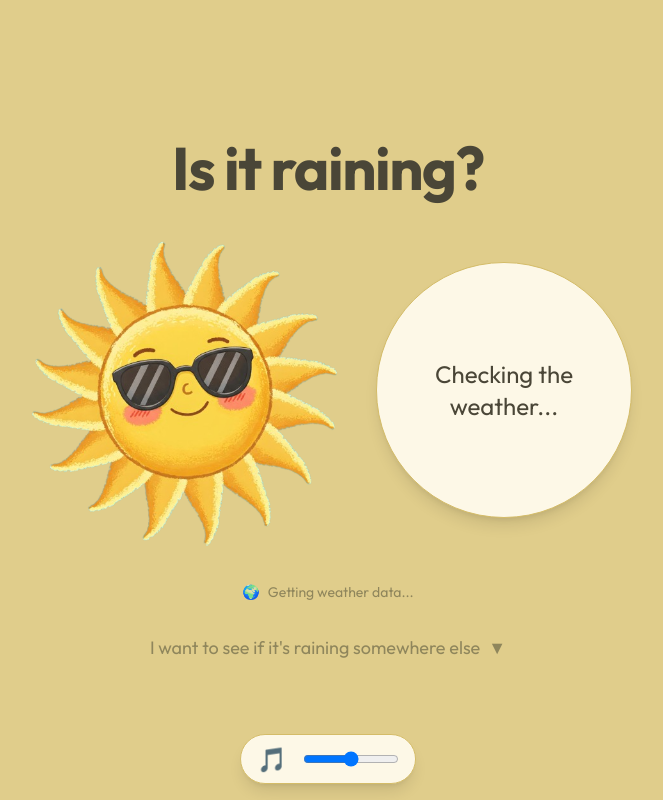
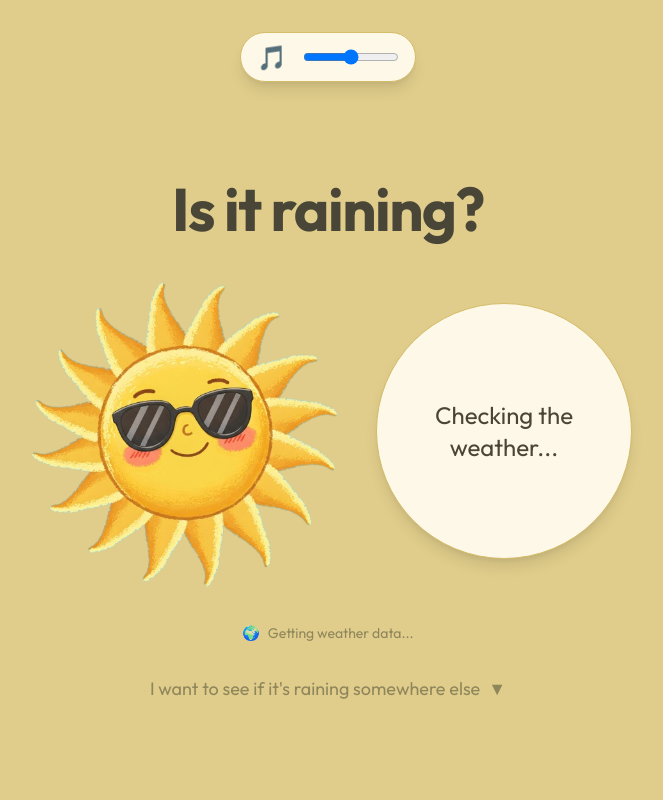
Before and after one commit to jcb42891/rain-or-not, a Next.js app: page / in a window 1280 px wide. Shown: the whole page, without its empty margins (312-975 px from the left). Built offline with nearby package versions, Linux system fonts and the light colour scheme; no server answers.

Commit message:
Fix audio player / accordion style

```diff
--- a/app/page.tsx
+++ b/app/page.tsx
@@ -79,9 +79,15 @@ export default function Home() {
 
   return (
     <main
-      className="min-h-screen flex flex-col items-center justify-center p-4 sm:p-8"
+      className="min-h-screen flex flex-col items-center p-4 sm:p-8"
       data-weather={weatherTheme}
     >
+      {/* Audio player moved to top with constrained width */}
+      <div className="w-fit mb-8">
+        <AudioPlayer isRaining={isRaining} />
+      </div>
+
+      <div className="flex-1 flex flex-col items-center justify-center">
         <div className="text-center space-y-6 sm:space-y-8 w-full max-w-2xl">
           <h1 className="text-4xl sm:text-6xl font-bold tracking-tight">
             Is it raining?
@@ -156,6 +162,7 @@ export default function Home() {
           </p>
 
           {/* Location Input Accordion */}
+          <div className="mb-16">
             <Accordion
               title="I want to see if it's raining somewhere else"
               titleClassName="text-base sm:text-lg font-medium"
@@ -191,9 +198,8 @@ export default function Home() {
               </form>
             </Accordion>
           </div>
-
-      {/* Audio player */}
-      <AudioPlayer isRaining={isRaining} />
+        </div>
+      </div>
     </main>
   );
 }
--- a/components/Accordion.tsx
+++ b/components/Accordion.tsx
@@ -38,7 +38,7 @@ export function Accordion({
       </button>
 
       <div
-        className={`transition-all duration-200 overflow-hidden ${isOpen ? 'max-h-40 mt-4' : 'max-h-0'}`}
+        className={`transition-all duration-200 overflow-hidden ${isOpen ? 'max-h-80 mt-4' : 'max-h-0'}`}
       >
         {children}
       </div>
--- a/components/AudioPlayer.tsx
+++ b/components/AudioPlayer.tsx
@@ -14,8 +14,7 @@ export function AudioPlayer({ isRaining }: AudioPlayerProps) {
   );
 
   return (
-    <div className="fixed bottom-4 left-1/2 -translate-x-1/2 flex items-center gap-4 bg-card
-                    px-3 sm:px-4 py-2 rounded-full shadow-lg max-w-[90%] sm:max-w-none">
+    <div className="flex items-center justify-center gap-4 bg-card px-3 sm:px-4 py-2 rounded-full shadow-lg">
       <button
         onClick={togglePlay}
         className="text-xl sm:text-2xl hover:scale-110 transition-transform"
```
Lines whose indentation alone changed are shown as unchanged.
